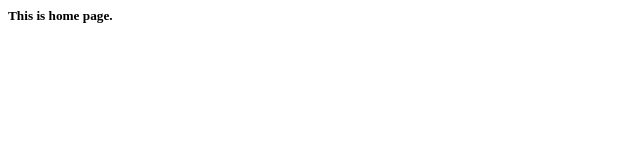
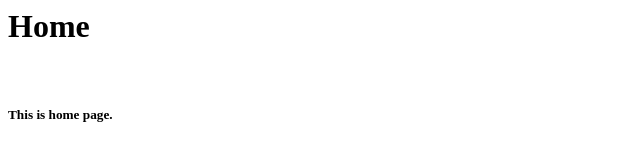
Before and after one commit to Karan-gasratech/Test17, a plain HTML site: page home.html in a window 1280 px wide. Shown: the whole page, without its empty margins (0-640 px from the left). Drawn offline with Linux system fonts and the light colour scheme.

Commit message:
Commit 20160317-0404PM
First commit

```diff
--- a/home.html
+++ b/home.html
@@ -3,6 +3,8 @@
   <title>Home File</title>
 </head>
 <body>
+	<h1>Home</h1>
+	<br/>
   <h5>This is home page.</h5>
 </body>
 </html>
```
